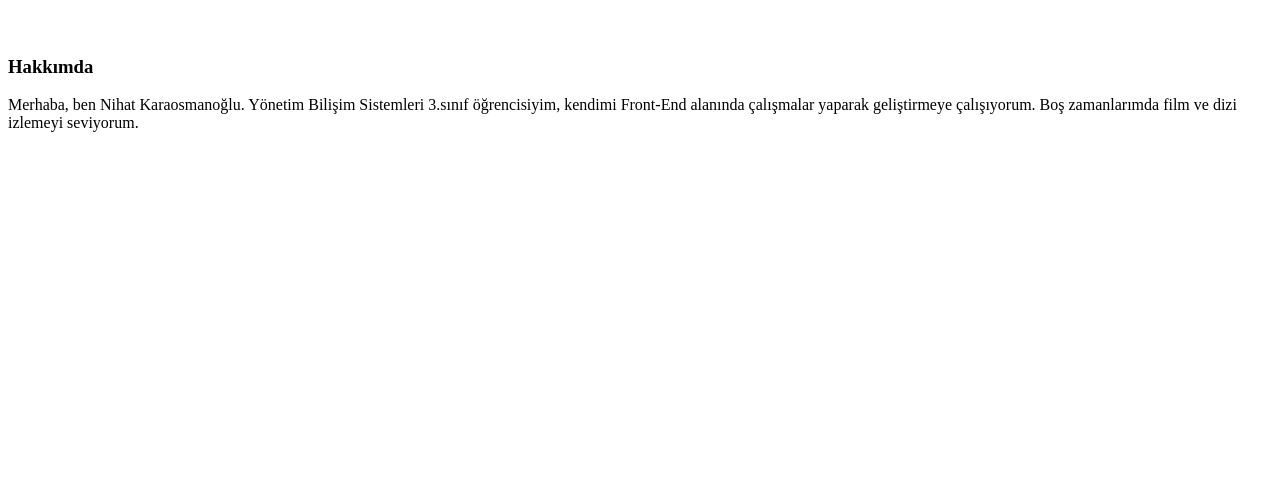
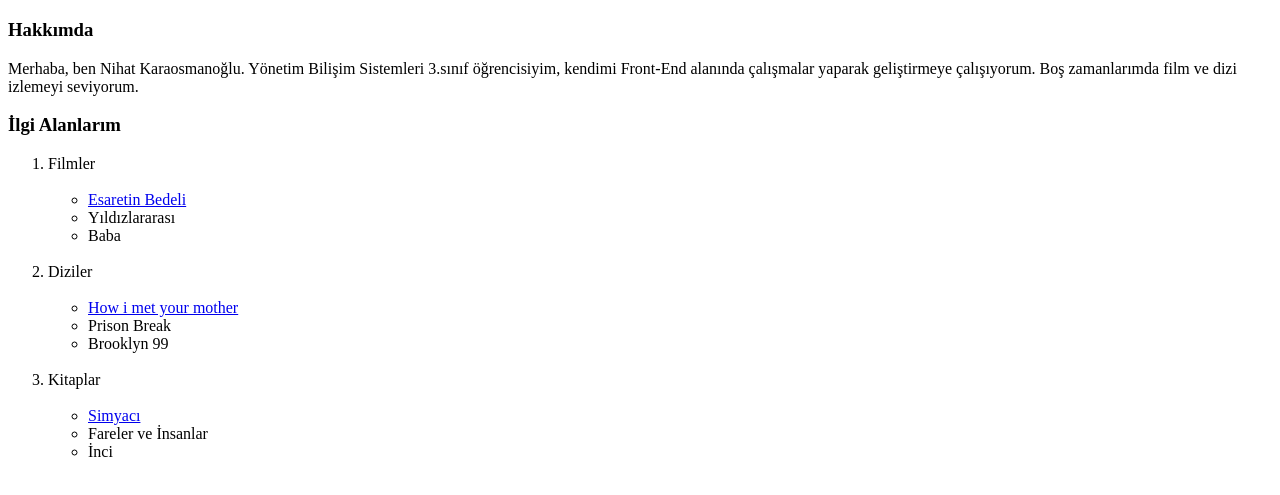
Before and after one commit to NihatKara/HTML-Odev2, a plain HTML site: page index.html in a window 1280 px wide. Shown: the part 61-556 px from the top of the page. Drawn offline with Linux system fonts and the light colour scheme.

Commit message:
İlgi Alanlarım eklendi

```diff
--- a/index.html
+++ b/index.html
@@ -8,11 +8,39 @@
 <body>
     <!-- Başlık Ad-Soyad -->
     <h1>Nihat KARAOSMANOĞLU</h1>
-<br>
     <!-- Hakkımda -->
-<h3>Hakkımda</h3>
+    <h3>Hakkımda</h3>
 <p>Merhaba, ben Nihat Karaosmanoğlu. Yönetim Bilişim Sistemleri 3.sınıf öğrencisiyim, kendimi Front-End alanında çalışmalar yaparak geliştirmeye çalışıyorum. Boş zamanlarımda film ve dizi izlemeyi seviyorum.</p>
-<br>
+<!-- İlgi Alanlarım -->
+    <h3>İlgi Alanlarım</h3>
+<ol>
+    <li>Filmler</li>
+    <br>
+    <ul>
+        <li><a href="https://www.imdb.com/title/tt0111161/" target="_blank">Esaretin Bedeli </a> </li>
+        <li>Yıldızlararası</li>
+        <li>Baba</li>
+    </ul>
+    <br>
+    <li>Diziler</li>
+    <br>
+    <ul>
+        <li> <a href="https://www.imdb.com/title/tt0460649/" target="_blank">How i met your mother</a></li>
+        <li>Prison Break</li>
+        <li>Brooklyn 99</li>
+    </ul>
+    <br>
+    <li>Kitaplar</li>
+    <br>
+    <ul>
+        <li><a href="https://www.goodreads.com/ga/book/show/309174.Simyac_" target="_blank">Simyacı</a> </li>
+        <li>Fareler ve İnsanlar</li>
+        <li>İnci</li>
+    </ul>
+</ol>
+
+
+
 
 </body>
 </html>
```
